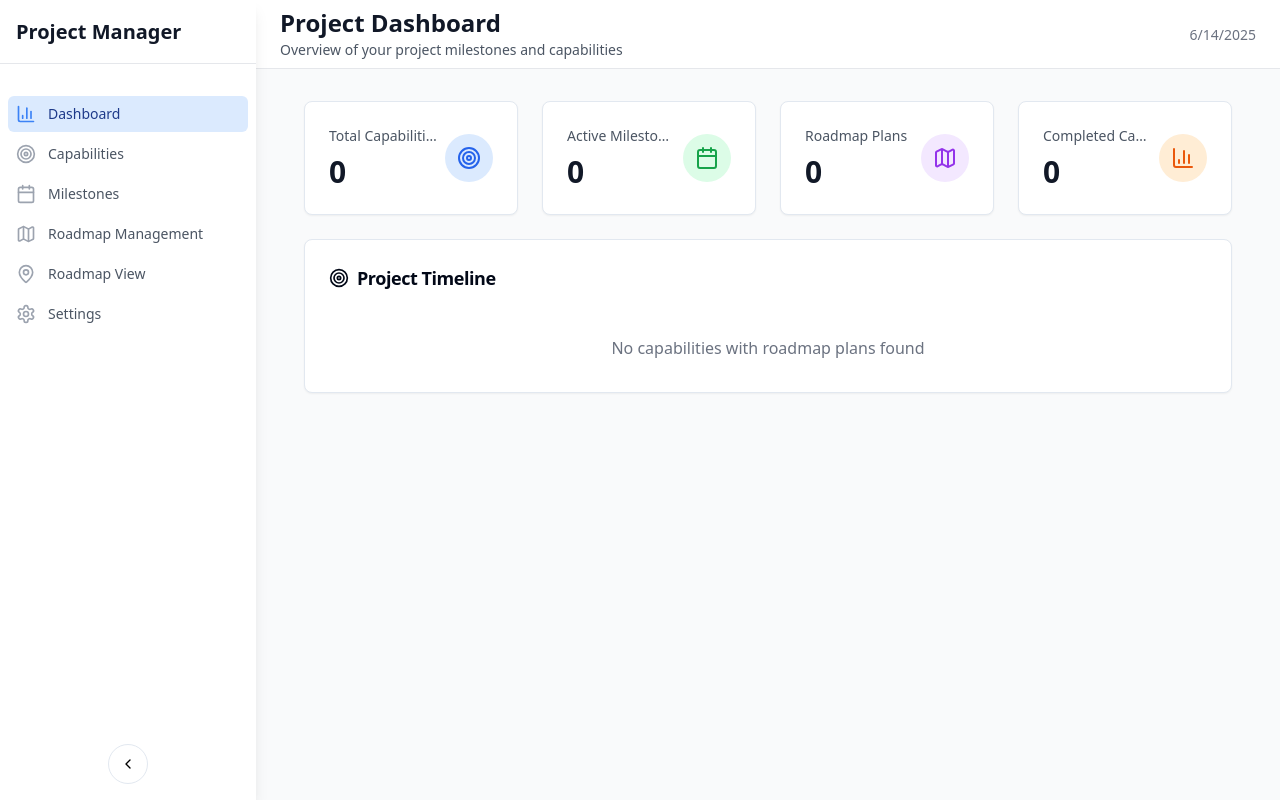
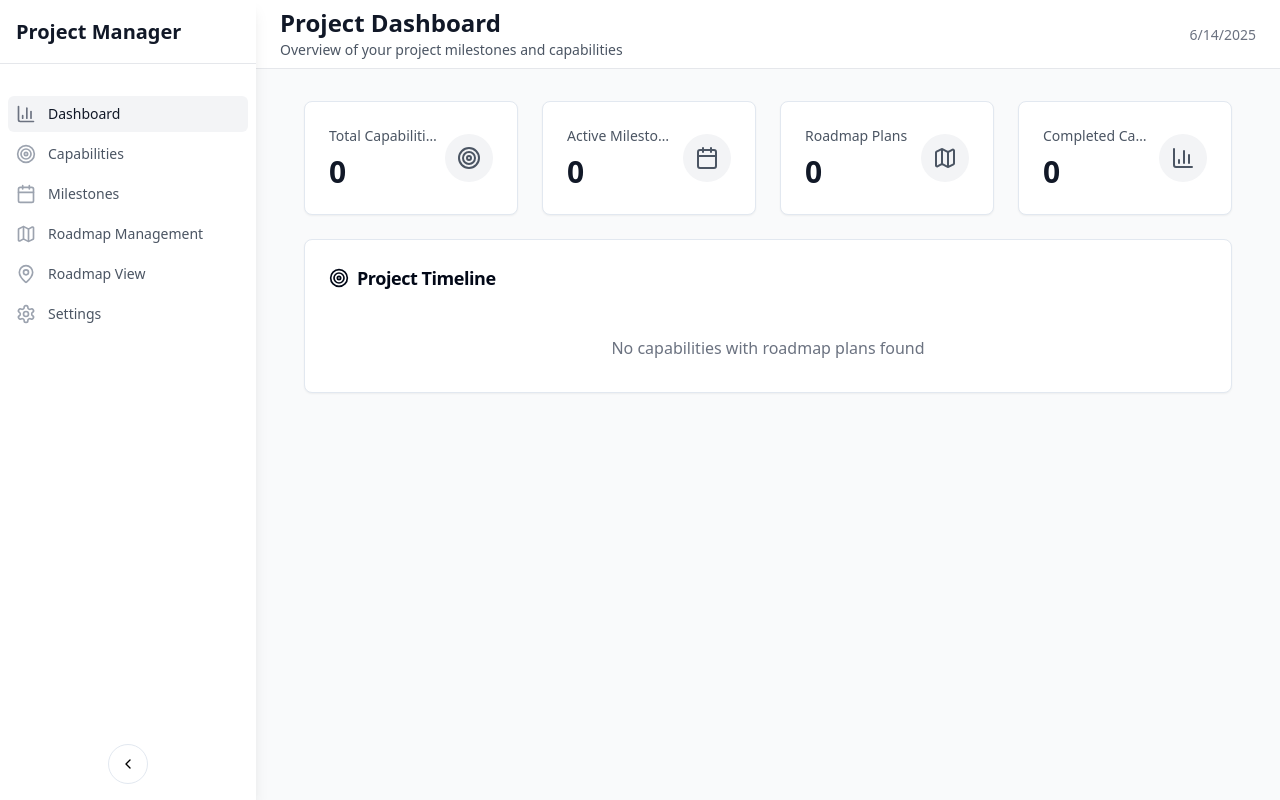
Before and after one commit to rpraharaj/milestone-maestro-roadmap-flow, a React (Vite) app: page /#/ in a window 1280 px wide. Built offline with nearby package versions, Linux system fonts and the light colour scheme.

Commit message:
Refactor button colors
Implement the plan to change all button colors to black and update related UI elements.

```diff
--- a/src/components/Layout.tsx
+++ b/src/components/Layout.tsx
@@ -1,4 +1,3 @@
-
 import { useState } from "react";
 import { Outlet, Link, useLocation } from "react-router-dom";
 import { cn } from "@/lib/utils";
@@ -104,7 +103,7 @@ const Layout = () => {
                   className={cn(
                     "group flex items-center px-2 py-2 text-sm font-medium rounded-md transition-colors",
                     location.pathname === item.href
-                      ? "bg-blue-100 text-blue-900"
+                      ? "bg-gray-100 text-gray-900"
                       : "text-gray-600 hover:bg-gray-50 hover:text-gray-900",
                     sidebarCollapsed && "justify-center"
                   )}
@@ -115,7 +114,7 @@ const Layout = () => {
                     className={cn(
                       "mr-3 h-5 w-5 transition-all",
                       location.pathname === item.href
-                        ? "text-blue-500"
+                        ? "text-gray-500"
                         : "text-gray-400 group-hover:text-gray-500",
                       sidebarCollapsed ? "mr-0" : "mr-3"
                     )}
--- a/src/components/MilestoneDialog.tsx
+++ b/src/components/MilestoneDialog.tsx
@@ -1,4 +1,3 @@
-
 import { useState, useEffect } from "react";
 import { useData } from "@/contexts/DataContext";
 import { Button } from "@/components/ui/button";
@@ -144,7 +143,7 @@ const MilestoneDialog = ({ milestone, isOpen, onClose }: MilestoneDialogProps) =
             <Button type="button" variant="outline" onClick={onClose}>
               Cancel
             </Button>
-            <Button type="submit" className="bg-blue-600 hover:bg-blue-700">
+            <Button type="submit">
               {milestone ? "Update" : "Add"} Milestone
             </Button>
           </div>
--- a/src/pages/Index.tsx
+++ b/src/pages/Index.tsx
@@ -1,4 +1,3 @@
-
 import { useData } from "@/contexts/DataContext";
 import { Card, CardContent, CardHeader, CardTitle } from "@/components/ui/card";
 import { Badge } from "@/components/ui/badge";
@@ -14,29 +13,29 @@ const Index = () => {
       title: "Total Capabilities",
       value: data.capabilities.length,
       icon: Target,
-      color: "text-blue-600",
-      bgColor: "bg-blue-100",
+      color: "text-gray-600",
+      bgColor: "bg-gray-100",
     },
     {
       title: "Active Milestones",
       value: data.milestones.length,
       icon: Calendar,
-      color: "text-green-600",
-      bgColor: "bg-green-100",
+      color: "text-gray-600",
+      bgColor: "bg-gray-100",
     },
     {
       title: "Roadmap Plans",
       value: data.roadmapPlans.filter(plan => plan.isActive).length,
       icon: Map,
-      color: "text-purple-600",
-      bgColor: "bg-purple-100",
+      color: "text-gray-600",
+      bgColor: "bg-gray-100",
     },
     {
       title: "Completed Capabilities",
       value: data.capabilities.filter(cap => cap.status === 'Completed').length,
       icon: BarChart3,
-      color: "text-orange-600",
-      bgColor: "bg-orange-100",
+      color: "text-gray-600",
+      bgColor: "bg-gray-100",
     },
   ];
 
@@ -73,35 +72,35 @@ const Index = () => {
     {
       key: 'requirement',
       label: 'Req',
-      color: 'bg-blue-500',
+      color: 'bg-gray-500',
       startField: 'requirementStartDate',
       endField: 'requirementEndDate',
     },
     {
       key: 'design',
       label: 'Design',
-      color: 'bg-green-500',
+      color: 'bg-gray-600',
       startField: 'designStartDate',
       endField: 'designEndDate',
     },
     {
       key: 'dev',
       label: 'Dev',
-      color: 'bg-yellow-500',
+      color: 'bg-gray-700',
       startField: 'devStartDate',
       endField: 'devEndDate',
     },
     {
       key: 'cst',
       label: 'CST',
-      color: 'bg-orange-500',
+      color: 'bg-gray-800',
       startField: 'cstStartDate',
       endField: 'cstEndDate',
     },
     {
       key: 'uat',
       label: 'UAT',
-      color: 'bg-purple-500',
+      color: 'bg-black',
       startField: 'uatStartDate',
       endField: 'uatEndDate',
     },
--- a/src/pages/MilestoneManagement.tsx
+++ b/src/pages/MilestoneManagement.tsx
@@ -1,3 +1,4 @@
+
 import { useState } from "react";
 import { useData } from "@/contexts/DataContext";
 import { Button } from "@/components/ui/button";
@@ -45,16 +46,15 @@ const MilestoneManagement = () => {
     } else if (isBefore(milestone, addDays(today, 30))) {
       return { status: "Upcoming", color: "bg-yellow-100 text-yellow-800" };
     } else {
-      return { status: "Future", color: "bg-blue-100 text-blue-800" };
+      return { status: "Future", color: "bg-gray-200 text-gray-800" };
     }
   };
 
   return (
     <div className="space-y-6">
-      {/* Removed page headline/description - now handled by Layout */}
       {/* Right-aligned add button */}
       <div className="flex justify-end mb-2">
-        <Button onClick={handleAddNew} className="bg-blue-600 hover:bg-blue-700">
+        <Button onClick={handleAddNew}>
           <Plus className="h-4 w-4 mr-2" />
           Add Milestone
         </Button>
@@ -90,8 +90,8 @@ const MilestoneManagement = () => {
               <CardContent className="p-6">
                 <div className="flex items-center justify-between">
                   <div className="flex items-center space-x-4">
-                    <div className="p-3 bg-blue-100 rounded-full">
-                      <Calendar className="h-6 w-6 text-blue-600" />
+                    <div className="p-3 bg-gray-100 rounded-full">
+                      <Calendar className="h-6 w-6 text-gray-600" />
                     </div>
                     <div>
                       <h3 className="text-lg font-semibold text-gray-900">
--- a/src/pages/RoadmapManagement.tsx
+++ b/src/pages/RoadmapManagement.tsx
@@ -1,4 +1,3 @@
-
 import React, { useState } from "react";
 import { useData } from "@/contexts/DataContext";
 import { Card, CardContent, CardHeader, CardTitle } from "@/components/ui/card";
@@ -85,8 +84,8 @@ const RoadmapManagement = () => {
         "transition-all duration-200 border-b",
         faded
           ? "bg-gray-50/50 text-gray-600"
-          : "hover:bg-blue-50/50 hover:shadow-sm",
-        versionLabel && "border-l-2 border-blue-300"
+          : "hover:bg-gray-50/50 hover:shadow-sm",
+        versionLabel && "border-l-2 border-gray-300"
       )}
     >
       <TableCell className="font-medium flex flex-row gap-2 items-center sticky left-0 z-10 bg-white/95 backdrop-blur-sm min-w-[160px] py-2 px-3">
@@ -94,7 +93,7 @@ const RoadmapManagement = () => {
         {versionLabel && (
           <Badge
             variant="outline"
-            className="text-xs border-blue-400 bg-blue-50 text-blue-700 px-1.5 py-0.5"
+            className="text-xs border-gray-400 bg-gray-50 text-gray-700 px-1.5 py-0.5"
           >
             {versionLabel}
           </Badge>
@@ -159,7 +158,7 @@ const RoadmapManagement = () => {
                 className={classNames(
                   "h-8 w-8 p-0",
                   showHistory === cap.id
-                    ? "ring-1 ring-blue-300"
+                    ? "ring-1 ring-gray-300"
                     : ""
                 )}
                 title={showHistory === cap.id ? "Hide History" : "Show History"}
@@ -248,7 +247,7 @@ const RoadmapManagement = () => {
                           <Button
                             size="sm"
                             onClick={() => openCreatePlan(cap.id)}
-                            className="h-8 px-3 text-xs bg-blue-600 hover:bg-blue-700"
+                            className="h-8 px-3 text-xs"
                             title="Create Plan"
                           >
                             <Plus className="h-3 w-3 mr-1" />
--- a/src/pages/Settings.tsx
+++ b/src/pages/Settings.tsx
@@ -244,7 +244,7 @@ export default function Settings() {
             Export your project data for backup or sharing purposes.
           </p>
           <div className="flex flex-wrap gap-4">
-            <Button onClick={handleExportJSON} className="bg-blue-600 hover:bg-blue-700">
+            <Button onClick={handleExportJSON}>
               <FileText className="h-4 w-4 mr-2" />
               Export as JSON
             </Button>
@@ -296,7 +296,6 @@ export default function Settings() {
             <Button
               onClick={handleImportJSON}
               disabled={!importText.trim()}
-              className="bg-green-600 hover:bg-green-700"
             >
               <Upload className="h-4 w-4 mr-2" />
               Import Data
```
